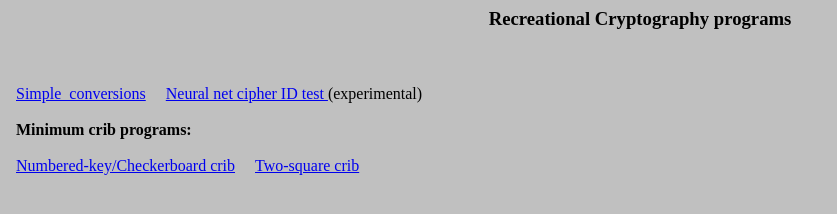
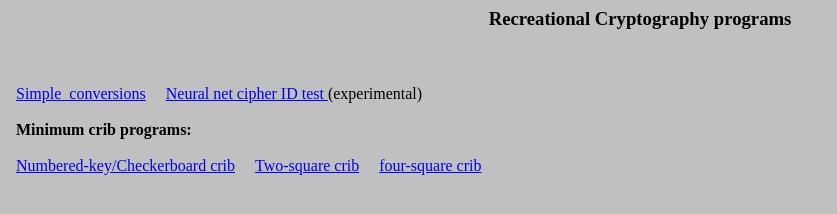
Before and after one commit to WilliamMason/rec-crypt-2, a plain HTML site: page index.html in a window 1280 px wide. Shown: the whole page, without its empty margins (0-837 px from the left). Drawn offline with Linux system fonts and the light colour scheme.

Commit message:
Update index.html

```diff
--- a/index.html
+++ b/index.html
@@ -12,6 +12,7 @@
  &nbsp;&nbsp;<b>Minimum crib programs:</b><br><br>
    &nbsp;&nbsp;<a href="numb_key_checkerboard_min_crib.html">Numbered-key/Checkerboard crib</a>&nbsp;&nbsp;
    &nbsp;&nbsp;<a href="s2_min_crib.html">Two-square crib</a>&nbsp;&nbsp;
+  &nbsp;&nbsp;<a href="min_crib/s4_min_crib.html">four-square crib</a>&nbsp;&nbsp;
 
 
 </body>
```
